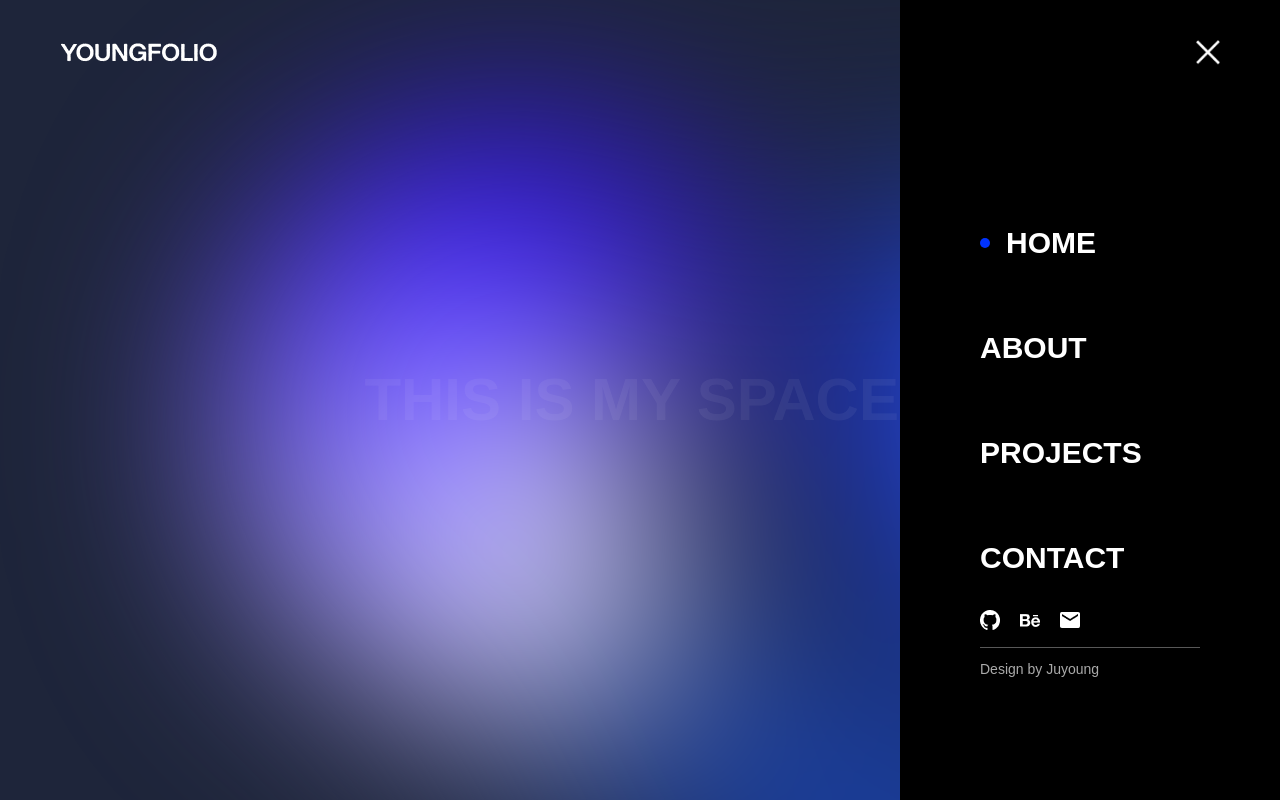
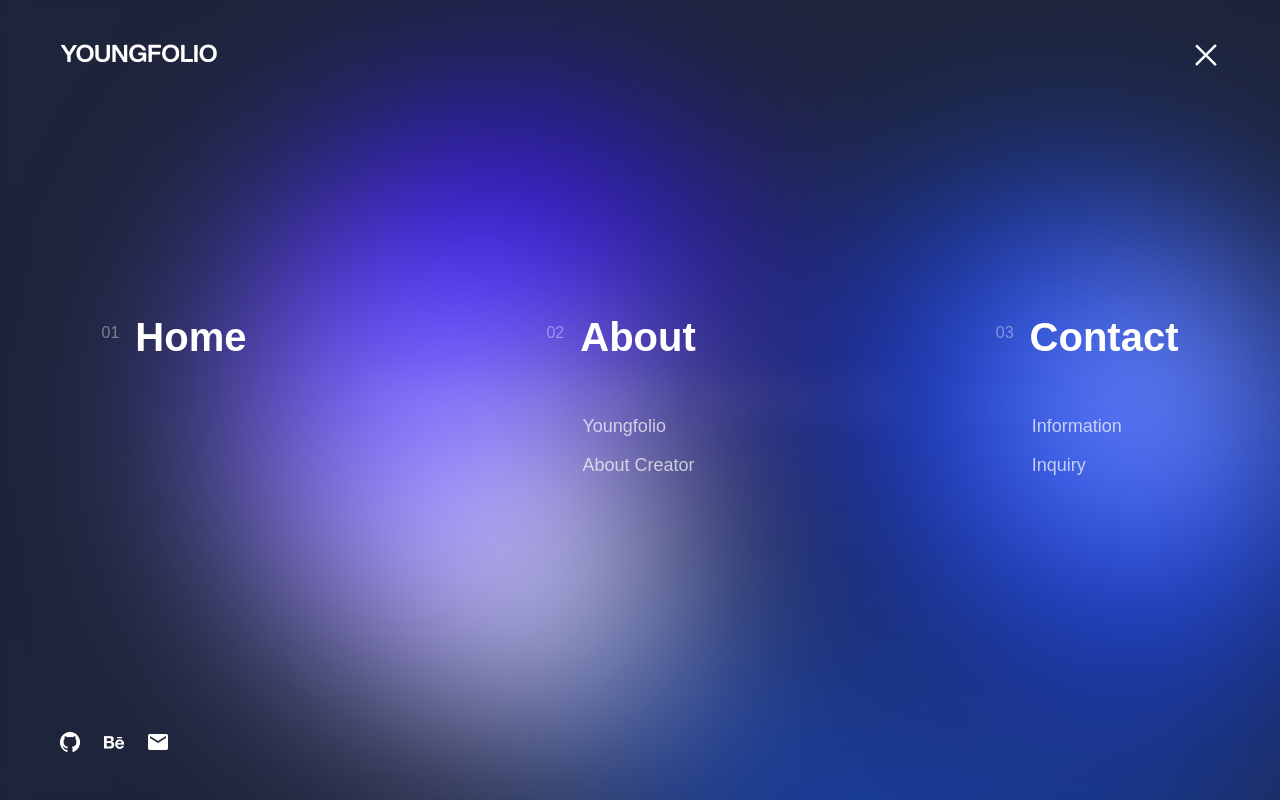
Before and after one commit to JUYOUNG0728/youngfolio, a Next.js app: page / in a window 1280 px wide. Both pictures are taken after a click on the picture 1206 px from the left and 54 px from the top of the page. Built offline with nearby package versions, Linux system fonts and the light colour scheme.

Commit message:
fix, feat: 메인 window.width 에러 해결, 메뉴 재편성 및 리디자인 후 인터랙션 적용

```diff
--- a/app/page.tsx
+++ b/app/page.tsx
@@ -10,6 +10,18 @@ import { useEffect, useState } from "react";
 export default function MainPage() {
   const [showContents, setShowContents] = useState(false);
   const [soundOn, setSoundOn] = useState(true);
+  const [screenWidth, setScreenWidth] = useState<number>(0);
+
+  useEffect(() => {
+    const handleResize = () => {
+      setScreenWidth(window.innerWidth);
+    };
+
+    window.addEventListener("resize", handleResize);
+    return () => {
+      window.removeEventListener("resize", handleResize);
+    };
+  }, []);
 
   const project = {
     name: "제목이 들어갑니다.",
@@ -38,6 +50,9 @@ export default function MainPage() {
           opacity: showContents ? 1 : 0,
         }}
       >
+        <p className="text-center body4 absolute top-[44px] left-1/2 -translate-x-1/2 text-white font-medium">
+          2025 · Flexible, Creative, Innovative
+        </p>
         <div className="h-full w-full absolute top-0 items-center flex gap-5 justify-center xl:gap-8">
           <ProjectCard project={project} />
           <ProjectCard project={project} />
--- a/components/Layout/Header.tsx
+++ b/components/Layout/Header.tsx
@@ -12,9 +12,11 @@ export default function Header() {
   };
 
   return (
-    <div className="absolute z-50 top-10 px-[60px] w-full">
-      <div className="flex items-center justify-between w-full">
+    <div>
+      <div className="absolute z-50 top-0 px-[60px] w-full h-[110px]">
+        <div className="flex items-center justify-between w-full h-full">
           <Image src="/images/logo.svg" alt="Logo" width={158} height={25} />
+          {!isMenuOpen ? (
             <Image
               src="/images/icon-hamburger.png"
               alt="Menu"
@@ -23,6 +25,19 @@ export default function Header() {
               className="cursor-pointer"
               onClick={toggleMenu}
             />
+          ) : (
+            <Image
+              src="/images/icon-close.png"
+              alt="Menu"
+              width={28}
+              height={28}
+              className="cursor-pointer"
+              onClick={() => setIsMenuOpen(false)}
+            />
+          )}
+        </div>
+      </div>
+      <div className="fixed inset-0 z-40">
         {isMenuOpen && <Menu setIsMenuOpen={setIsMenuOpen} />}
       </div>
     </div>
--- a/components/Layout/Menu.tsx
+++ b/components/Layout/Menu.tsx
@@ -5,52 +5,77 @@ export default function Menu({
 }: {
   setIsMenuOpen: (open: boolean) => void;
 }) {
+  const menuItems = [
+    { id: "01", label: "Home" },
+    { id: "02", label: "About", submenu: ["Youngfolio", "About Creator"] },
+    { id: "03", label: "Contact", submenu: ["Information", "Inquiry"] },
+  ];
+
   return (
-    <div className="w-[380px] bg-black fixed right-0 top-0 h-screen xl:w-[480px]">
-      <Image
-        src="/images/icon-close.png"
-        alt="Close"
-        width={24}
-        height={24}
-        className="cursor-pointer absolute top-10 right-[60px]"
+    <div className="bg-fade-in fixed inset-0">
+      <div className="flex items-center justify-center h-full w-full">
+        <div className="flex gap-[300px] xl:gap-[420px]">
+          {menuItems.map((item, index) => (
+            <div
+              key={item.id}
+              className="cursor-pointer fade-up"
+              style={{ animationDelay: `${0.6 + index * 0.15}s` }}
               onClick={() => setIsMenuOpen(false)}
-      />
-      {/* the Top */}
-      <div className="menu top-[220px] absolute left-[80px] xl:top-[300px]">
-        <div className="flex items-center">
-          <div className="menu-focus" />
-          <h1>HOME</h1>
+            >
+              <div className="flex gap-4 xl:gap-6">
+                <p className="body4 text-white opacity-40">{item.id}</p>
+                <h1 className="menu relative top-[-14px]">{item.label}</h1>
               </div>
-        <h1>ABOUT</h1>
-        <h1>PROJECTS</h1>
-        <h1>CONTACT</h1>
+              {item.submenu && (
+                <div className="flex flex-col gap-3 mt-8 relative opacity-70 xl:gap-5 left-[36px] xl:left-[48px]">
+                  {item.submenu.map((subItem, subIndex) => (
+                    <p
+                      key={subIndex}
+                      className="subMenu text-white opacity-80 fade-up"
+                      style={{
+                        animationDelay: `${
+                          0.6 + (index + subIndex + 1) * 0.15
+                        }s`,
+                      }}
+                    >
+                      {subItem}
+                    </p>
+                  ))}
                 </div>
-      {/* the Bottom*/}
+              )}
+            </div>
+          ))}
+        </div>
+      </div>
+      <div
+        className="absolute bottom-12 left-[60px] flex fade-up gap-6 xl:gap-8"
+        style={{ animationDelay: "0.6s" }}
+      >
         <Image
           src="/images/icon-github.png"
           alt="GitHub"
           width={20}
           height={20}
-        className="absolute bottom-[170px] left-[80px]"
+          className="cursor-pointer"
+          onClick={() => setIsMenuOpen(false)}
         />
         <Image
           src="/images/icon-behance.png"
           alt="Behance"
           width={20}
           height={20}
-        className="absolute bottom-[170px] left-[120px]"
+          className="cursor-pointer"
+          onClick={() => setIsMenuOpen(false)}
         />
         <Image
           src="/images/icon-mail.png"
-        alt="Email"
+          alt="Mail"
           width={20}
           height={20}
-        className="absolute bottom-[170px] left-[160px]"
+          className="cursor-pointer"
+          onClick={() => setIsMenuOpen(false)}
         />
-      <div className="line absolute right-20 bottom-[152px] w-[220px] xl:w-[320px]" />
-      <p className="text-gray-30 text-[0.875rem] absolute left-[80px] bottom-[120px]">
-        Design by Juyoung
-      </p>
+      </div>
     </div>
   );
 }
--- a/components/Main/SoundButton.tsx
+++ b/components/Main/SoundButton.tsx
@@ -10,7 +10,7 @@ export default function SoundButton({
   soundOn: boolean;
   setSoundOn: (soundOn: boolean) => void;
 }) {
-  const [screenWidth, setScreenWidth] = useState<number>(window.innerWidth);
+  const [screenWidth, setScreenWidth] = useState<number>(0);
 
   useEffect(() => {
     const handleResize = () => {
--- a/styles/globals.css
+++ b/styles/globals.css
@@ -72,20 +72,23 @@
   }
 
   .menu {
-    display: flex;
-    flex-direction: column;
-    gap: 60px;
     color: var(--white);
-    font-size: 1.875rem;
+    font-size: 3rem;
     font-weight: 600;
+
+    @media (max-width: 1920px) {
+      font-size: 2.5rem;
+    }
   }
 
-  .menu-focus {
-    width: 0.625rem;
-    height: 0.625rem;
-    border-radius: 100%;
-    background-color: var(--blue);
-    margin-right: 1rem;
+  .subMenu {
+    color: var(--white);
+    font-size: 1.375rem;
+    font-weight: 400;
+
+    @media (max-width: 1920px) {
+      font-size: 1.125rem;
+    }
   }
 }
 
@@ -282,4 +285,41 @@
   .blur-2 {
     filter: var(--blur-2);
   }
+
+  /* Animations */
+  @keyframes bgFadeIn {
+    0% {
+      backdrop-filter: blur(0);
+    }
+    100% {
+      backdrop-filter: blur(12px);
+    }
+  }
+
+  .bg-fade-in {
+    animation-name: bgFadeIn;
+    animation-duration: 0.8s;
+    animation-fill-mode: forwards;
+    animation-timing-function: ease-in-out;
+  }
+
+  @keyframes fadeUp {
+    0% {
+      opacity: 0;
+      transform: translateY(40px);
+    }
+    100% {
+      opacity: 1;
+      transform: translateY(0);
+    }
+  }
+
+  .fade-up {
+    opacity: 0;
+    animation-name: fadeUp;
+    animation-duration: 0.3s;
+    animation-fill-mode: forwards;
+    animation-timing-function: ease-out;
+    animation-delay: 0.8s;
+  }
 }
```
Also changed, not shown: public/images/icon-close.png. Lines whose indentation alone changed are shown as unchanged.
